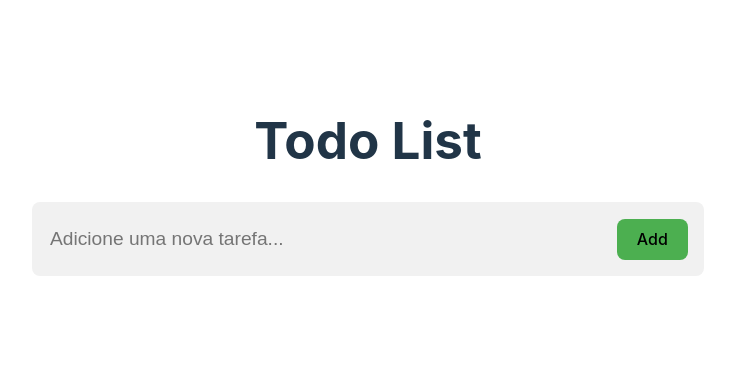
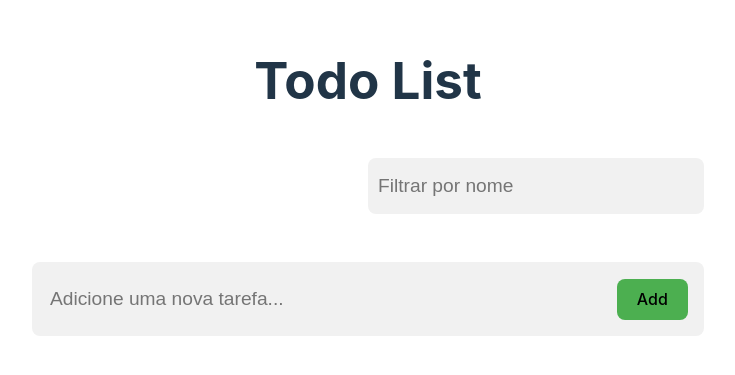
Before and after one commit to devtaw/to-do-list-doneit, a React (Vite) app: page / in a window 1280 px wide. Shown: the part 207-582 px from the top of the page, without its empty margins (272-1007 px from the left). Built offline with nearby package versions, Linux system fonts and the light colour scheme.

Commit message:
:sparkles: feat: Adiciona filtro

```diff
--- a/src/App.jsx
+++ b/src/App.jsx
@@ -2,8 +2,14 @@ import { useState } from "react";
 import "./App.css";
 import { TodoItem } from "./components/TodoItem";
 import { AddTodoInput } from "./components/AddTodoInput";
+import { Filter } from "./components/Filter";
+
 function App() {
   const [todos, setTodos] = useState([]);
+  const [filteredTodos, setFilteredTodos] = useState([]);
+
+  const todoList = filteredTodos.length ? filteredTodos : todos;
+
   function handleAddNewTodoItem(description) {
     setTodos((todos) => [
       ...todos,
@@ -27,11 +33,21 @@ function App() {
     // atualiza o estado de todos com o novo array de items
     setTodos(newTodos);
   }
+
+  function handleFilter(description) {
+    const newFilteredTodos = todos.filter((todo) => todo.description.includes(description));
+
+    setFilteredTodos(newFilteredTodos);
+  }
+
   return (
     <>
       <h1>Todo List</h1>
+
+      <Filter onFilterChange={handleFilter} />
       <AddTodoInput onAddItem={handleAddNewTodoItem} />
-      {todos.map((todo) => (
+
+      {todoList.map((todo) => (
         <TodoItem key={todo.id} id={todo.id} description={todo.description} onEditItem={handleEditItem} />
       ))}
     </>
--- /dev/null
+++ b/src/components/Filter.jsx
@@ -0,0 +1,20 @@
+import { Container, Content } from "./Filter.styled";
+import { TextInput } from "./TodoItem.styled";
+
+// @typedef {Object} FilterProps
+// @property {function} onFilterChange
+// @param {FilterProps} props
+
+export function Filter(props) {
+  function handleFilterChange(event) {
+    props.onFilterChange(event.target.value);
+  }
+
+  return (
+    <Content>
+      <Container>
+        <TextInput type="text" placeholder="Filtrar por nome" onChange={handleFilterChange} />
+      </Container>
+    </Content>
+  );
+}
--- /dev/null
+++ b/src/components/Filter.styled.js
@@ -0,0 +1,31 @@
+import styled from "styled-components";
+
+export const Content = styled.div`
+  display: flex;
+  flex-direction: row;
+  align-items: center;
+  justify-content: flex-end;
+`;
+
+export const Container = styled.div`
+  display: flex;
+  align-items: center;
+  justify-content: space-between;
+  gap: 1rem;
+  width: 20rem;
+  background-color: #f1f1f1;
+  border-radius: 0.5rem;
+  padding: 0.5rem;
+  margin-top: 1rem;
+  margin-bottom: 2rem;
+`;
+
+export const TextInput = styled.input`
+  width: 100%;
+  height: 32px;
+  border: none;
+  font-size: 1rem;
+  background-color: transparent;
+  color: #333;
+  outline: none; // remove o contorno ao clicar no input
+`;
```
